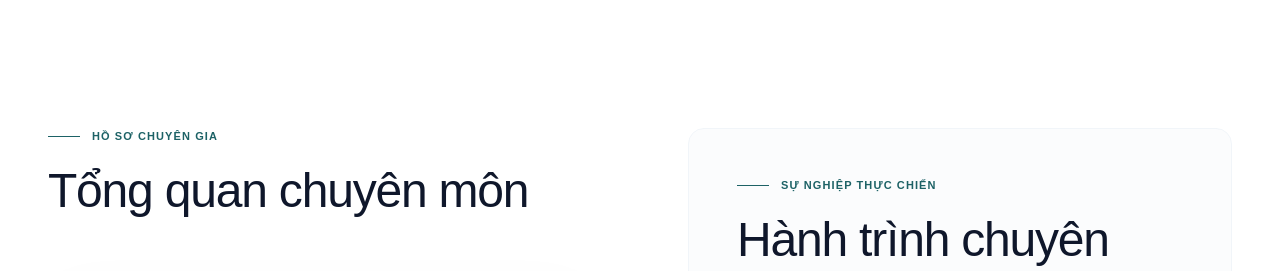
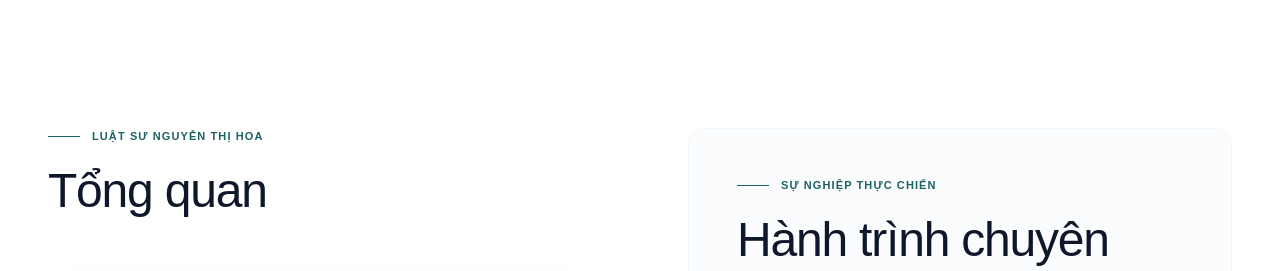
Before and after one commit to lamnt8120/portfolio-nguyen-thi-hoa, a React app: page / in a window 1280 px wide. Shown: the part 800-1071 px from the top of the page. Built offline with nearby package versions, Linux system fonts and the light colour scheme; the HTML template or start-up script is replaced by a standard one; a web font is replaced by a local one.

Commit message:
Update App.tsx

```diff
--- a/src/App.tsx
+++ b/src/App.tsx
@@ -22,8 +22,8 @@ const dict = {
       scroll: "Khám phá"
     },
     profile: {
-      title: "Tổng quan chuyên môn",
-      subtitle: "Hồ sơ chuyên gia",
+      title: "Tổng quan",
+      subtitle: "Luật sư Nguyễn Thị Hoa",
       desc1: "Dưới lăng kính của một người trực tiếp gắn bó với nhịp đập kinh doanh, tôi chưa bao giờ coi hành lang pháp lý là những rào cản khô khan hay sợi dây trói buộc sự phát triển. Đi qua nhiều thăng trầm cùng các nhà sáng lập, chứng kiến không ít doanh nghiệp chao đảo chỉ vì một lỗ hổng nhỏ, tôi càng thấm thía giá trị của sự bảo vệ từ sớm.",
       desc2: "Với tôi, khi pháp luật được thấu hiểu tận cùng và vận dụng linh hoạt, chúng không chỉ dừng lại ở ranh giới đúng - sai. Hơn thế nữa, chúng thực sự chuyển mình thành một bệ phóng vững chắc, một tấm khiên bảo vệ kiên cố và là chiếc la bàn dẫn lối cho mọi chiến lược tăng trưởng bền vững của doanh nghiệp."
     },
```
